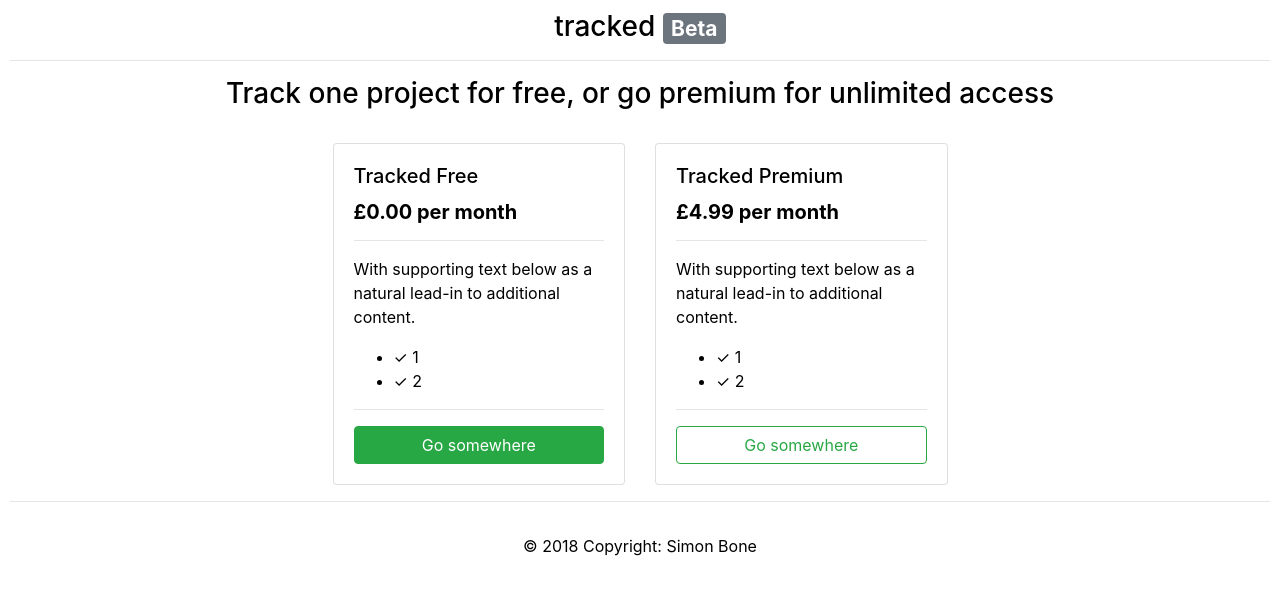
After one commit to stpbone/MakeBoard, a Django app: page /pricing in a window 1280 px wide. The commit adds this page. Shown: the top 595 px of the page. Run offline with Django 3.2, Linux system fonts and the light colour scheme; some libraries are stand-ins or nearby versions.

Commit message:
Changes to templates, urls and views.

```diff
--- a/mysite/blog/templates/blog/header.html
+++ b/mysite/blog/templates/blog/header.html
@@ -9,11 +9,24 @@
   <body>
 
     <div class="page-header text-center">
-        <h1><a href="/" ">tracked</a></h1><hr>
+        <h3><a href="/" ">tracked </a><span class="badge badge-secondary">Beta</span></h3><hr>
     </div>
 
     {% block content %}
     {% endblock %}
 
+<hr>
+<!-- Footer -->
+<footer class="page-footer font-small blue">
+
+  <!-- Copyright -->
+  <div class="footer-copyright text-center py-3">© 2018 Copyright:
+    <a href="https://mdbootstrap.com/education/bootstrap/"> Simon Bone</a>
+  </div>
+  <!-- Copyright -->
+
+</footer>
+<!-- Footer -->
+
   </body>
 </html>
--- /dev/null
+++ b/mysite/blog/templates/blog/pricing_page.html
@@ -0,0 +1,49 @@
+{% extends 'blog/header.html' %}
+
+{% block content %}
+
+
+
+<h3 class="text-center">Track one project for free, or go premium for unlimited access</h3><br>
+<div class="row">
+  <div class="col-sm-3"></div>
+  <div class="col-sm-3">
+    <div class="card">
+      <div class="card-body">
+        <h5 class="card-title">Tracked Free</h5>
+        <h5 class="card-title"><strong>£0.00 per month</strong></h5>
+        <hr>
+        <p class="card-text">With supporting text below as a natural lead-in to additional content.</p>
+         <ul>
+          <li>&#10003; 1</li>
+          <li>&#10003; 2</li>
+        </ul>
+        <hr>
+        <a href="#" class="btn btn-success btn-block">Go somewhere</a>
+      </div>
+    </div>
+  </div>
+
+  <div class="col-sm-3">
+    <div class="card">
+      <div class="card-body">
+        <h5 class="card-title">Tracked Premium</h5>
+        <h5 class="card-title"><strong>£4.99 per month</strong></h5>
+        <hr>
+        <p class="card-text">With supporting text below as a natural lead-in to additional content.</p>
+         <ul>
+          <li>&#10003; 1</li>
+          <li>&#10003; 2</li>
+        </ul>
+        <hr>
+        <a href="#" class="btn btn-outline-success btn-block">Go somewhere</a>
+      </div>
+    </div>
+  </div>
+</div>
+
+
+
+
+
+{% endblock %}
--- a/mysite/blog/urls.py
+++ b/mysite/blog/urls.py
@@ -5,8 +5,9 @@ from django.contrib.auth import views as auth_view
 
 
 urlpatterns = [
+	path('', views.home_page, name='home_page'),
     path('projects', views.post_list, name='post_list'),
-    path('', views.home_page, name='home_page'),
+    path('pricing', views.pricing_page, name='pricing_page'),
     path('post/<int:pk>/', views.post_detail, name='post_detail'),
     path('post/new', views.post_new, name='post_new'),
     path('post/<int:pk>/edit/', views.post_edit, name='post_edit'),
--- a/mysite/blog/views.py
+++ b/mysite/blog/views.py
@@ -10,8 +10,11 @@ def post_list(request):
     posts = Post.objects.filter(published_date__lte=timezone.now()).order_by('published_date')
     return render(request, 'blog/post_list.html', {'posts': posts})
 
+def pricing_page(request):
+    return render(request, 'blog/pricing_page.html')
+
 def home_page(request):
-    return render(request, 'blog/homepage.html')
+    return render(request, 'blog/home_page.html')
 
 def post_detail(request, pk):
     post = get_object_or_404(Post, pk=pk)
```
Also changed, not shown: mysite/blog/templates/blog/home_page.html (added, +7 -0 lines), mysite/blog/templates/blog/homepage.html (deleted, +0 -17 lines), mysite/blog/templates/blog/post_detail.html (+4 -3 lines), mysite/blog/templates/blog/post_list.html (+11 -7 lines), mysite/blog/templates/registration/login.html (+4 -4 lines), mysite/blog/templates/registration/password_reset_form.html (+11 -2 lines), mysite/blog/static/css/blog.css (line endings or trailing spaces).
